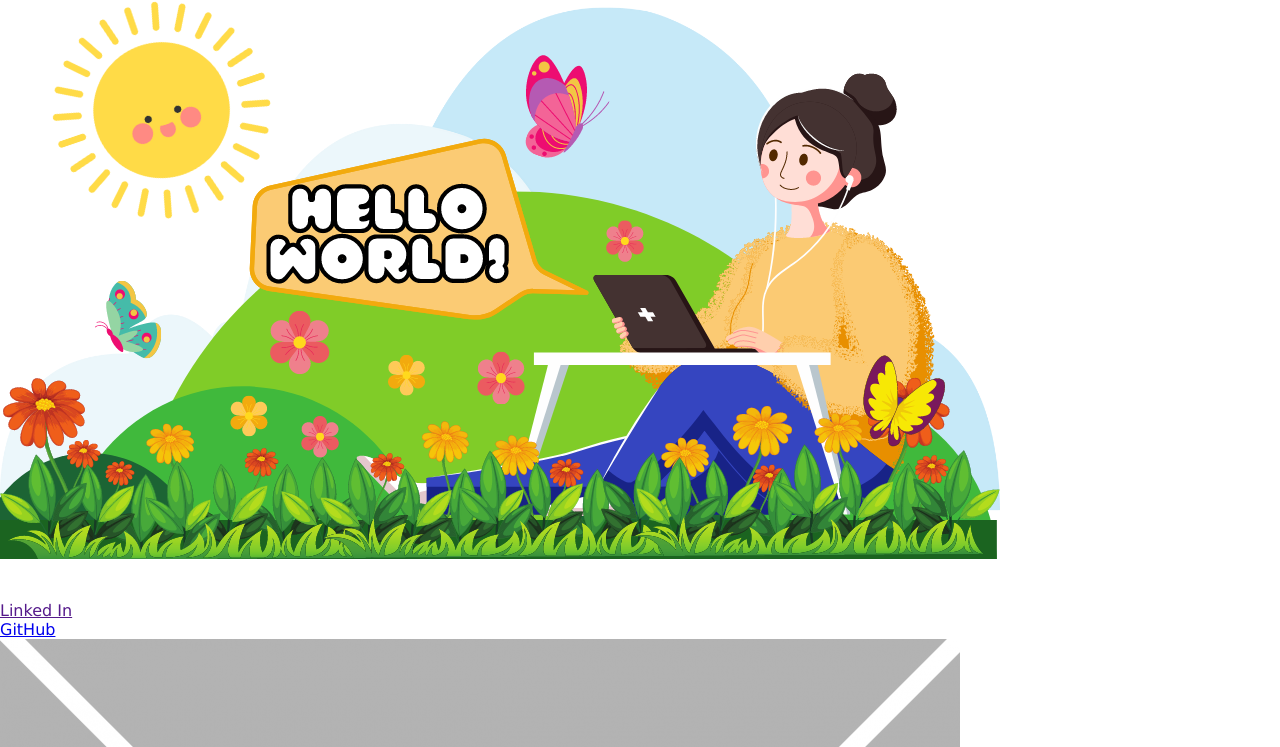
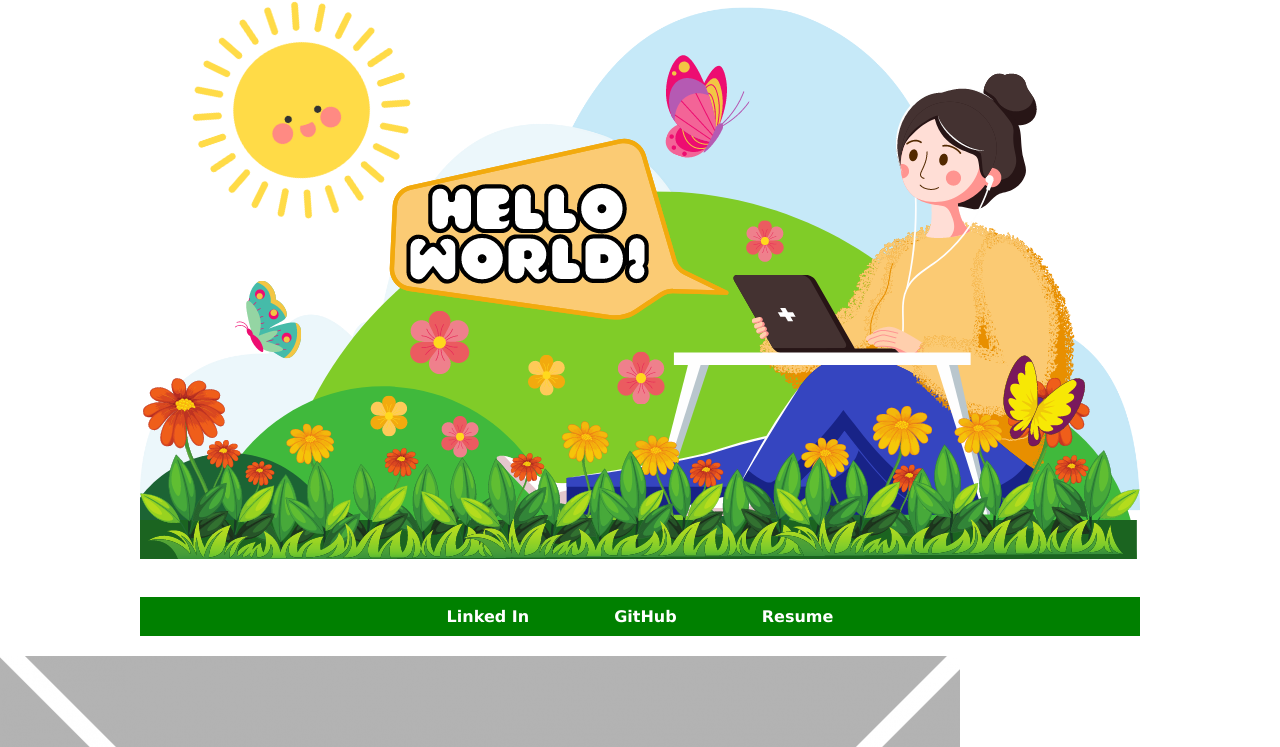
Before and after one commit to HaileyThomas/portfolio, a plain HTML site: page index.html in a window 1280 px wide. Shown: the part 53-800 px from the top of the page. Drawn offline with Linux system fonts and the light colour scheme.

Commit message:
hero and links css added

```diff
--- a/assets/css/style.css
+++ b/assets/css/style.css
@@ -42,3 +42,34 @@ header nav ul li a {
     color: white;
     text-decoration: none;
 }
+
+/* hero style */
+#hero img {
+    display: block;
+    margin-left: auto;
+    margin-right: auto;
+}
+
+/* links style */
+#links {
+    padding: 10px;
+    margin-block-end: 20px;
+}
+
+#links ul li {
+    display: inline;
+}
+
+#links ul li a {
+    margin: 0 40px;
+    font-weight: bold;
+    color: white;
+    text-decoration: none;
+}
+
+.greenBox {
+    width: 1000px;
+    margin: auto;
+    background-color: green;
+    text-align: center;
+}
--- a/index.html
+++ b/index.html
@@ -29,13 +29,16 @@
     <section id="hero">
         <img src="./assets/images/banner.png" alt="" />
     </section>
-    <section id="links">
+    <section id="links" class="greenBox">
         <ul>
             <li>
                 <a href="">Linked In</a>
             </li>
             <li>
                 <a href="https://github.com/HaileyThomas">GitHub</a>
+            </li>
+            <li>
+                <a href="">Resume</a>
             </li>
         </ul>
     </section>
@@ -48,7 +51,7 @@
             dicta enim saepe quibusdam.
         </p>
     </section>
-    <section id="skills">
+    <section id="skills" class="greenBox">
         <h3>Current Skills</h3>
         <ul>
             <li>HTML 5</li>
```
